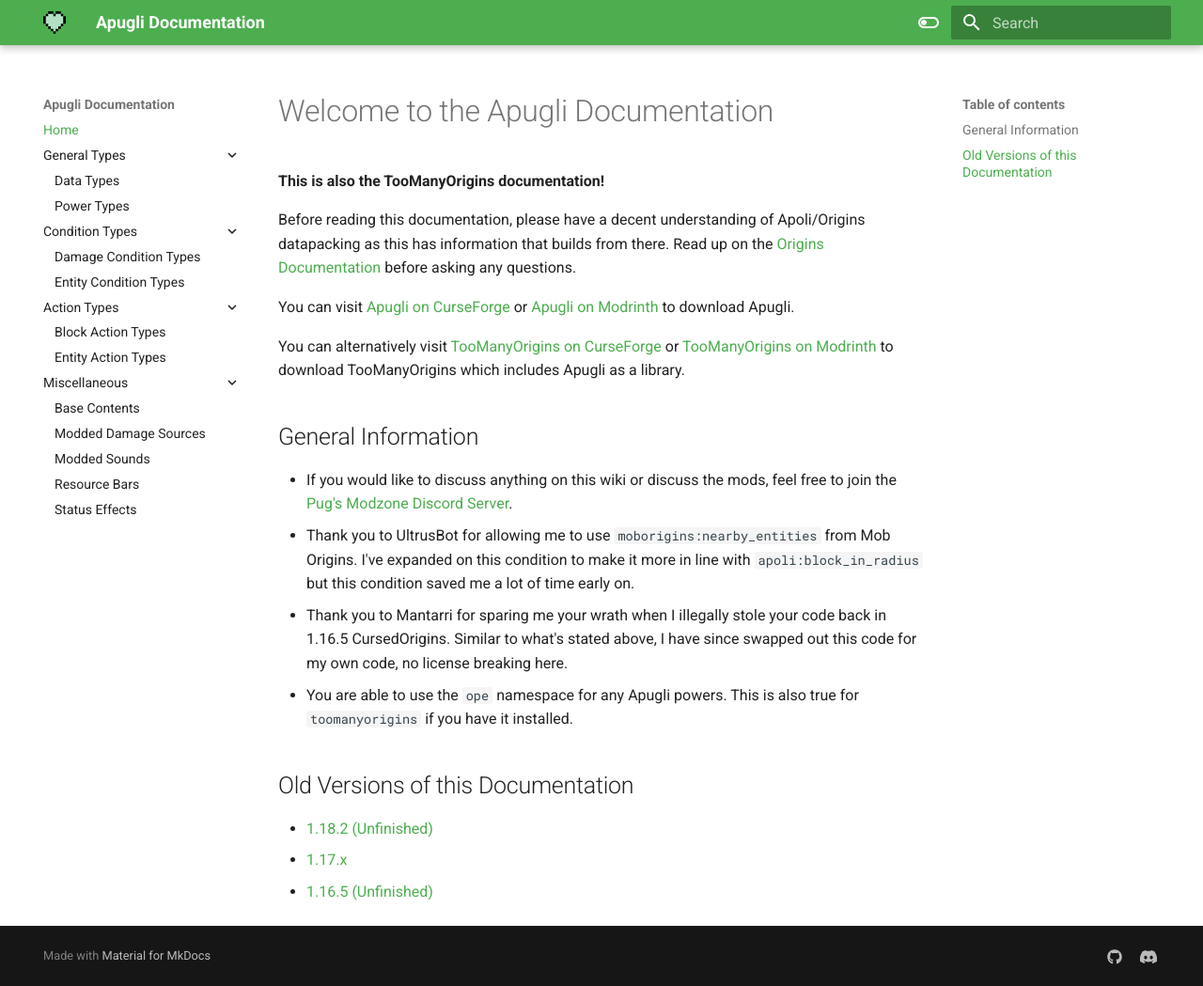
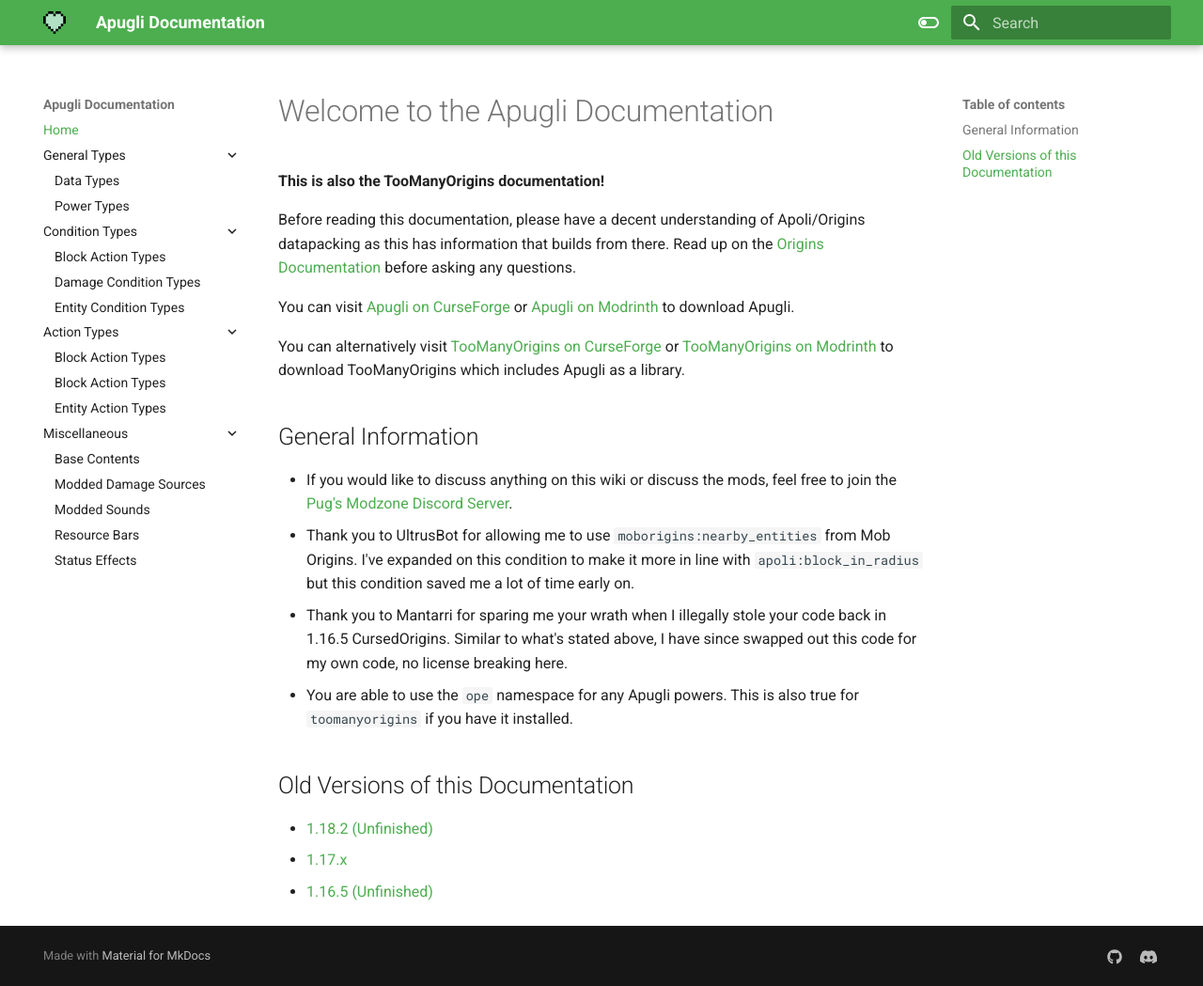
Before and after one commit to MerchantPug/apugli-docs, an MkDocs documentation site: the page built from docs/index.md, in a window 1280 px wide and 1049 px high. Shown: the whole window at 94% size. Built offline with MkDocs 1.6.1 and Material for MkDocs 9.7.7, drawn with Linux system fonts in a browser that asks for light colours.

Commit message:
Add bi-entity conditions and actions to navigation

```diff
--- a/mkdocs.yml
+++ b/mkdocs.yml
@@ -6,9 +6,11 @@ nav:
     - Data Types: types/data_types.md
     - Power Types: types/power_types.md
   - Condition Types:
+    - Block Action Types: types/bientity_condition_types.md
     - Damage Condition Types: types/damage_condition_types.md
     - Entity Condition Types: types/entity_condition_types.md
   - Action Types:
+    - Block Action Types: types/bientity_action_types.md
     - Block Action Types: types/block_action_types.md
     - Entity Action Types: types/entity_action_types.md
   - Miscellaneous:
```
